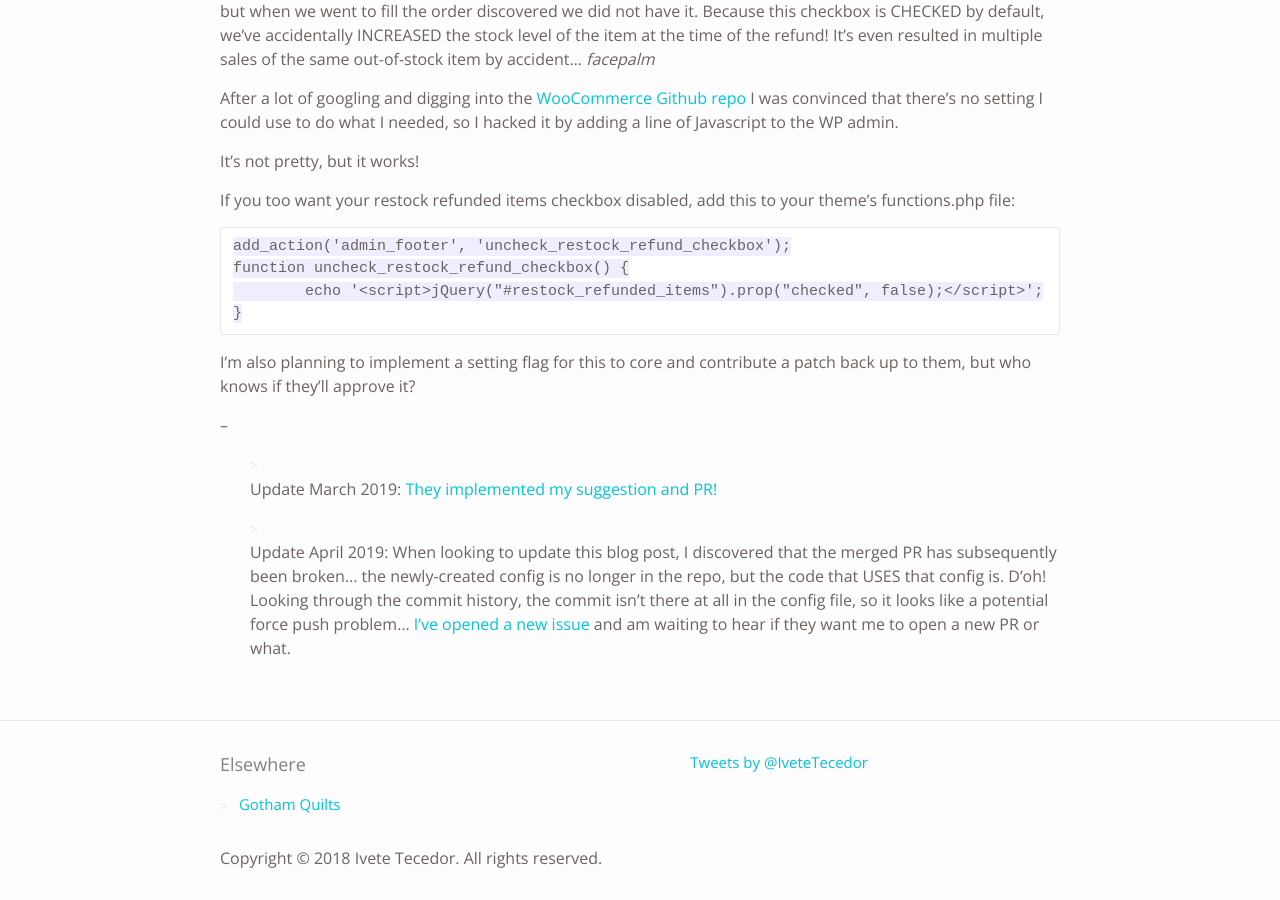
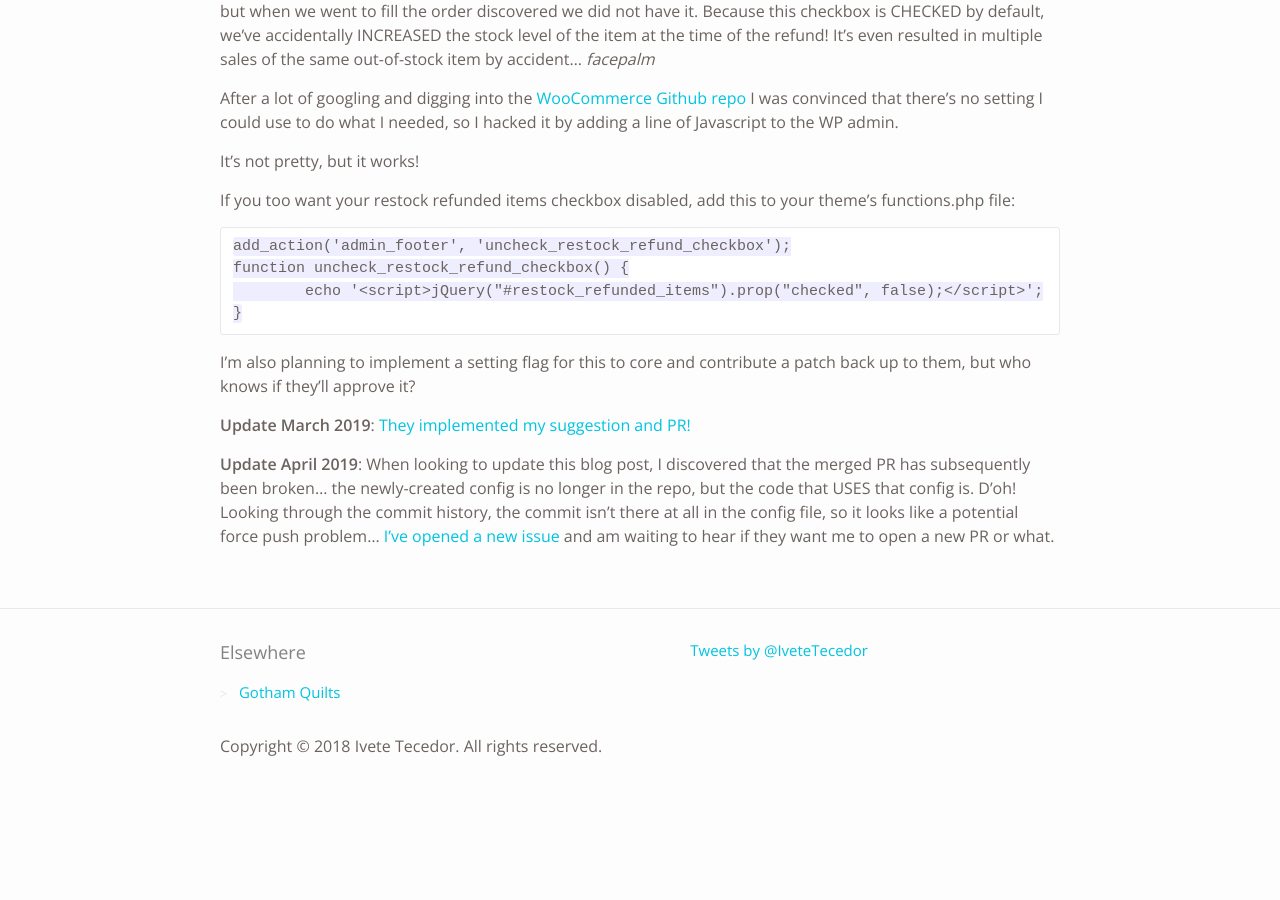
Before and after one commit to itecedor/itc-jekyll, a Jekyll site: the page built from _posts/2018-04-30-uncheck-restock-refund-woocommerce.markdown, in a window 1280 px wide and 900 px high, scrolled down 640 px. Built offline with Jekyll 4.4.1, drawn with Linux system fonts in a browser that asks for light colours; some web fonts are replaced; comment, search, counter and statistics services are not loaded; after the commit the page ends 1428 px from its top, so only the background shows below that.

Commit message:
fix formatting

```diff
--- a/_posts/2018-04-30-uncheck-restock-refund-woocommerce.markdown
+++ b/_posts/2018-04-30-uncheck-restock-refund-woocommerce.markdown
@@ -27,8 +27,6 @@ If you too want your restock refunded items checkbox disabled, add this to your
 
 I'm also planning to implement a setting flag for this to core and contribute a patch back up to them, but who knows if they'll approve it?
 
---
+**Update March 2019**: [They implemented my suggestion and PR!](https://github.com/woocommerce/woocommerce/pull/21314)
 
-* Update March 2019: [They implemented my suggestion and PR!](https://github.com/woocommerce/woocommerce/pull/21314)
-
-* Update April 2019: When looking to update this blog post, I discovered that the merged PR has subsequently been broken... the newly-created config is no longer in the repo, but the code that USES that config is. D'oh! Looking through the commit history, the commit isn't there at all in the config file, so it looks like a potential force push problem... [I've opened a new issue](https://github.com/woocommerce/woocommerce/issues/23419) and am waiting to hear if they want me to open a new PR or what.
+**Update April 2019**: When looking to update this blog post, I discovered that the merged PR has subsequently been broken... the newly-created config is no longer in the repo, but the code that USES that config is. D'oh! Looking through the commit history, the commit isn't there at all in the config file, so it looks like a potential force push problem... [I've opened a new issue](https://github.com/woocommerce/woocommerce/issues/23419) and am waiting to hear if they want me to open a new PR or what.
```
